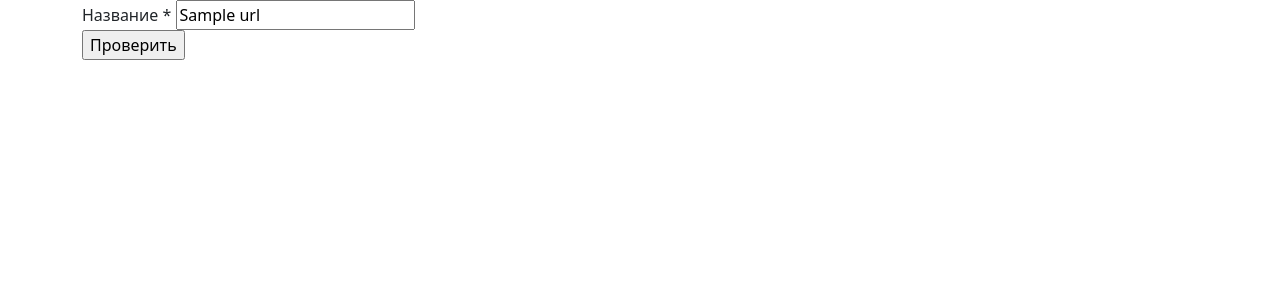
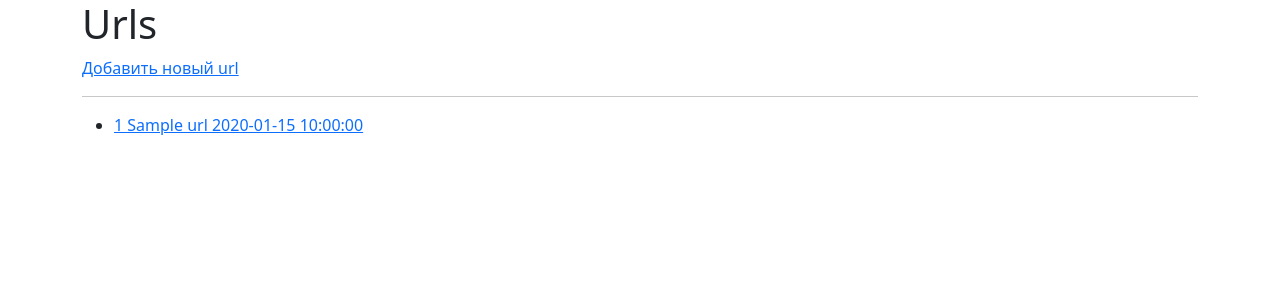
Before and after one commit to jycope/php-project-9, a PHP site: template templates/index.phtml in a window 1280 px wide. Shown: the top 300 px of the page. Run offline with PHP 8.4, Linux system fonts and the light colour scheme; the template is opened without the code that fills it: most values are stand-ins (such as "Sample title", 1, 10 or a date in 2020).

Commit message:
вывод всех добавленных URL на отдельной странице

```diff
--- a/composer.json
+++ b/composer.json
@@ -18,6 +18,7 @@
 		"slim/php-view": "^3.4",
 		"php-di/php-di": "^7.0",
 		"nesbot/carbon": "^2.73",
-		"slim/flash": "^0.4.0"
+		"slim/flash": "^0.4.0",
+		"illuminate/support": "^9.52"
 	}
 }
--- a/templates/index.phtml
+++ b/templates/index.phtml
@@ -1,16 +1,21 @@
-<form action="/urls" method="post">
-  <div>
-    <label>
-      Название *
-      <input type="text" name="url[name]" value="<?= htmlspecialchars($url->getName() ?? ''); ?>">
-    </label>
-    <?php if (isset($errors['name'])): ?>
-    <div><?= $errors['name'] ?></div>
-    <?php endif ?>
+<h1>Urls</h1>
 
-    <?php if (!empty($flash)): ?>
-    <p style="color: green"><?= $flash['success'][0] ?></p>
-    <?php endif; ?>
-  </div>
-  <input type="submit" value="Проверить">
-</form>
+<?php if (!empty($flash)): ?>
+<p style="color: green"><?= $flash['success'][0] ?></p>
+<?php endif; ?>
+<p><a href="/urls/new">Добавить новый url</a></p>
+<hr>
+<?php if (empty($urls)): ?>
+<p>Nothing to display, sorry. :(</p>
+<?php endif; ?>
+<ul>
+  <?php foreach ($urls as $url): ?>
+  <li>
+    <a href="/urls/<?= $url->getId() ?>">
+      <?= $url->getId() ?>
+      <?= htmlspecialchars($url->getName()) ?>
+      <?= htmlspecialchars($url->getDate()) ?>
+    </a>
+  </li>
+  <?php endforeach; ?>
+</ul>
```
Also changed, not shown: public/index.php (+24 -4 lines), src/UrlValidator.php (+5 -3 lines), templates/new.phtml (added, +16 -0 lines), 1 other file.
